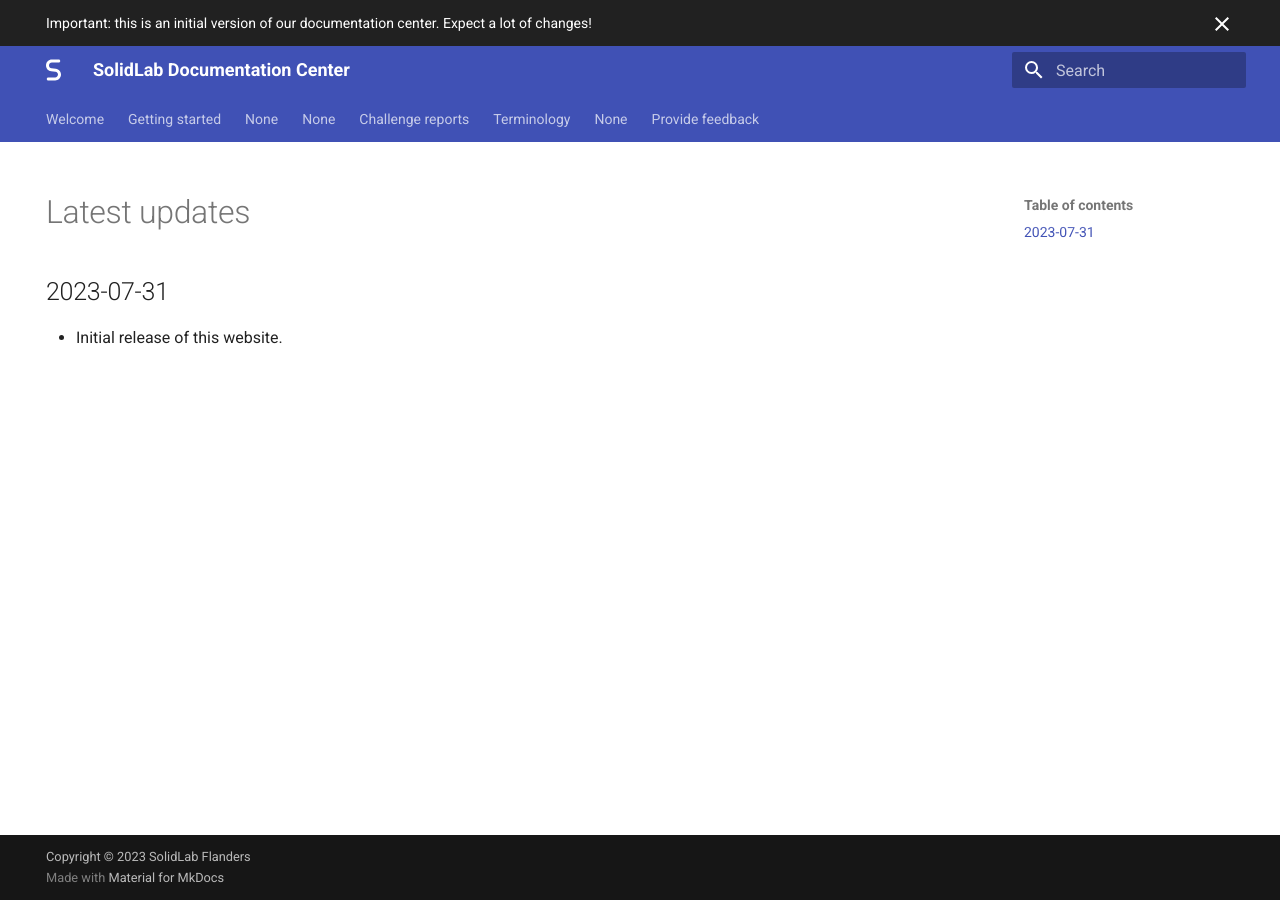
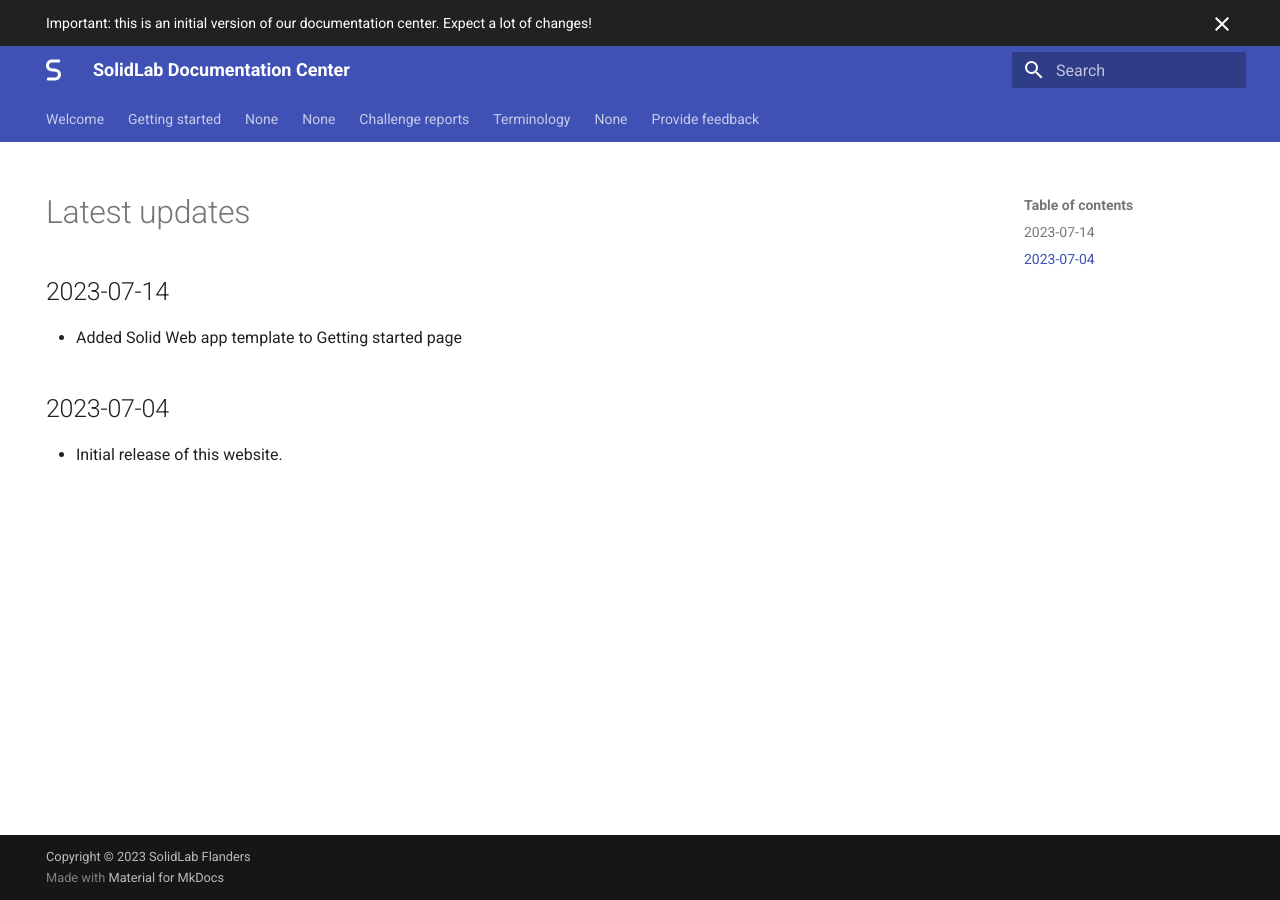
Before and after one commit to SolidLabResearch/documentation-center, an MkDocs documentation site: the page built from docs/latest-updates.md, in a window 1280 px wide. Built offline with MkDocs 1.6.1 and Material for MkDocs 9.7.7, drawn with Linux system fonts in a browser that asks for light colours.

Commit message:
Update getting started

```diff
--- a/docs/latest-updates.md
+++ b/docs/latest-updates.md
@@ -5,6 +5,10 @@ hide:
 
 # Latest updates
 
-## 2023-07-31
+## 2023-07-14
+
+- Added Solid Web app template to Getting started page
+
+## 2023-07-04
 
 - Initial release of this website.
```
Also changed, not shown: docs/getting-started.md (+18 -0 lines).
